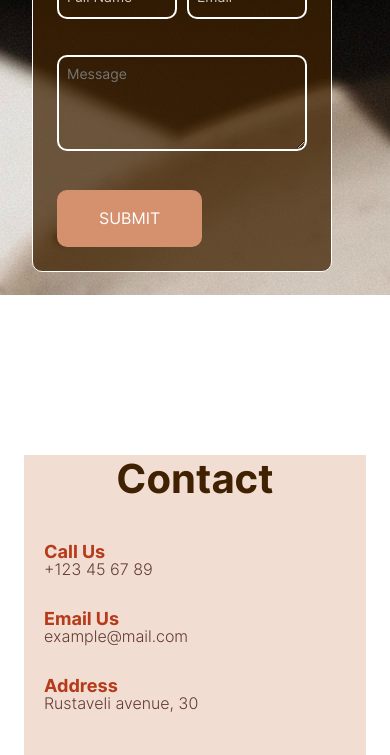
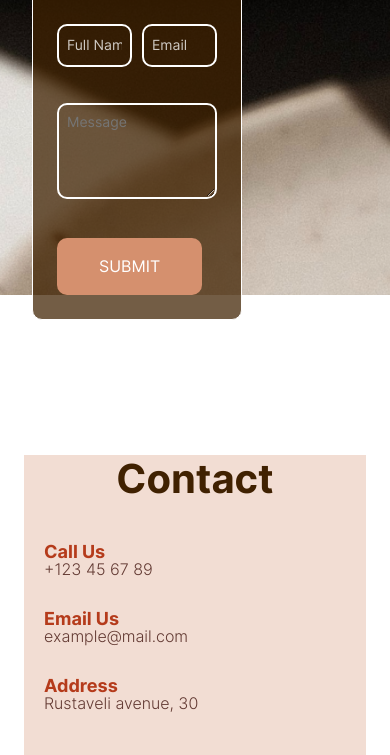
Before and after one commit to nikolozjul28/final_nikoloz_julakidze, a plain HTML site: page contact.html in a window 390 px wide. Shown: the part 345-1100 px from the top of the page. Drawn offline with Linux system fonts and the light colour scheme; grey boxes are pictures that could not be loaded; files whose address does not match are found by name.

Commit message:
Update mobile.css

```diff
--- a/css/mobile.css
+++ b/css/mobile.css
@@ -73,6 +73,6 @@
     }
 
     .main_cover_container_contact {
-        max-width: 300px;
+        max-width: 210px;
     }
 }
```
